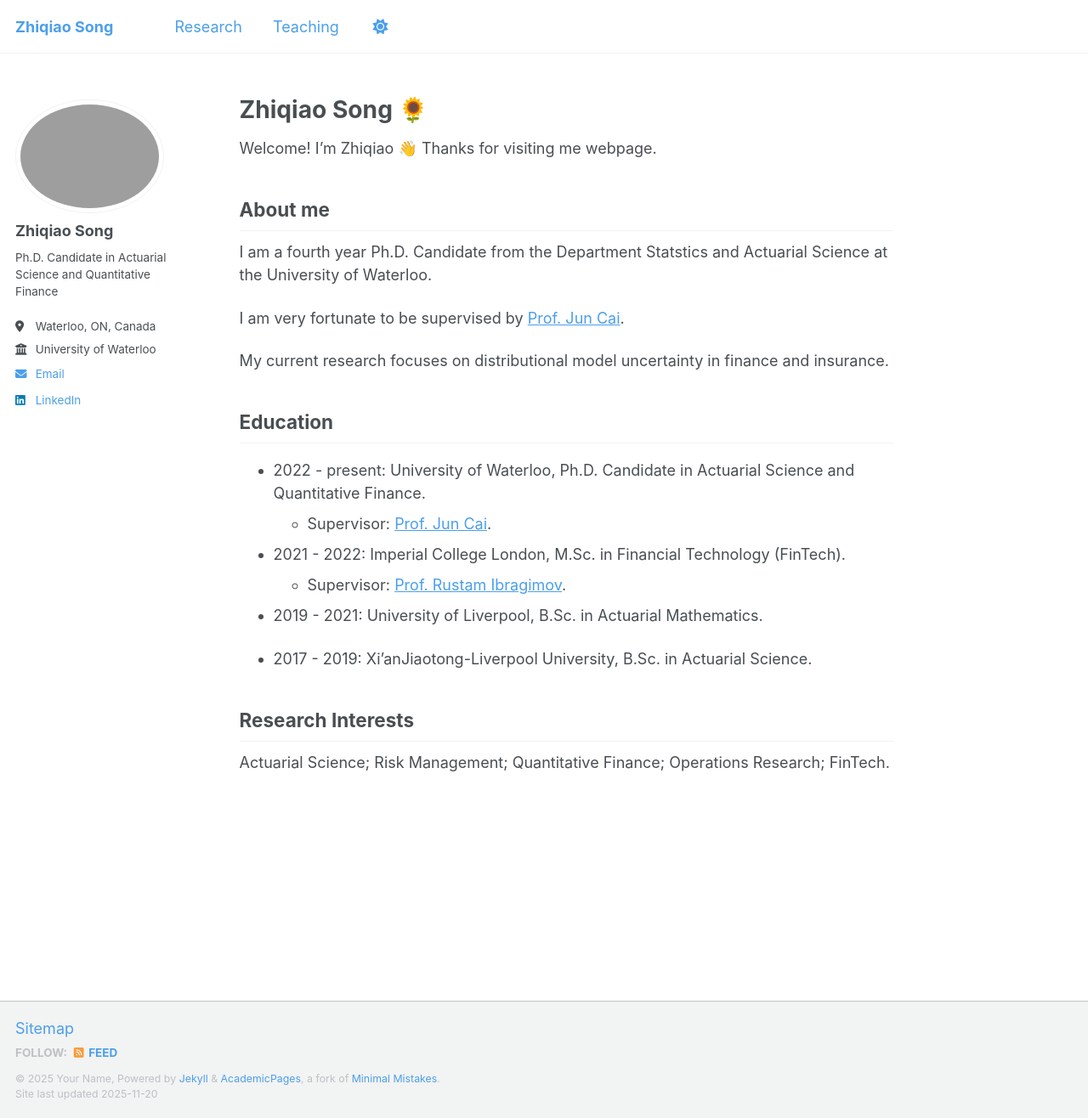
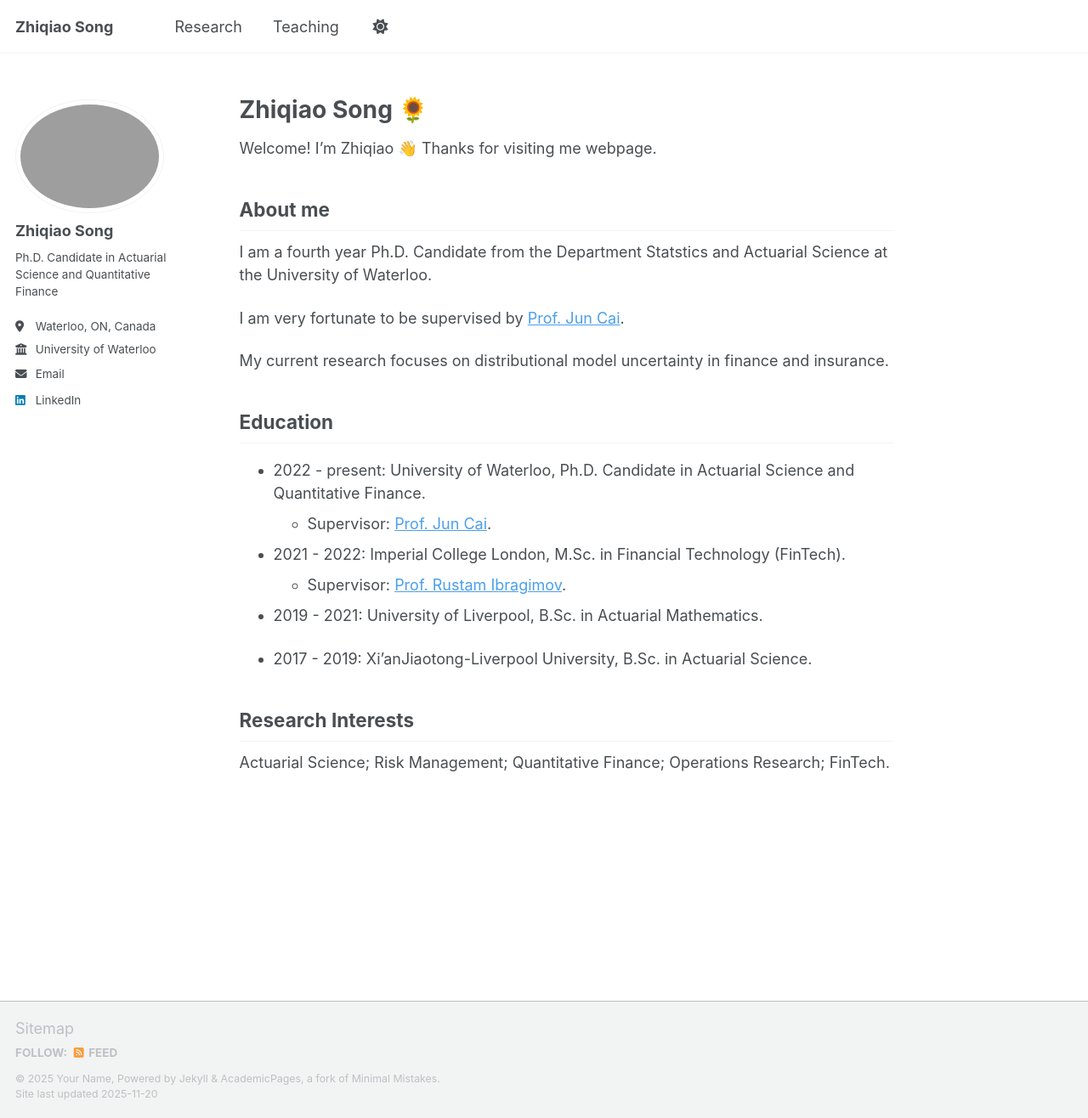
Before and after one commit to ZhiqiaoSong/zhiqiaosong.github.io, a Jekyll site: the page built from _pages/about.md, in a window 1280 px wide and 1316 px high. Shown: the whole window at 85% size. Built offline with Jekyll 4.4.1, drawn with Linux system fonts in a browser that asks for light colours; a script that is not in the unit is left out.

Commit message:
Update main.scss

```diff
--- a/assets/css/main.scss
+++ b/assets/css/main.scss
@@ -41,6 +41,6 @@
     "vendor/font-awesome/solid",
     "vendor/font-awesome/brands"
 ;
-a {
+.page__content a {
   color: #4c9fea !important;
 }
```
